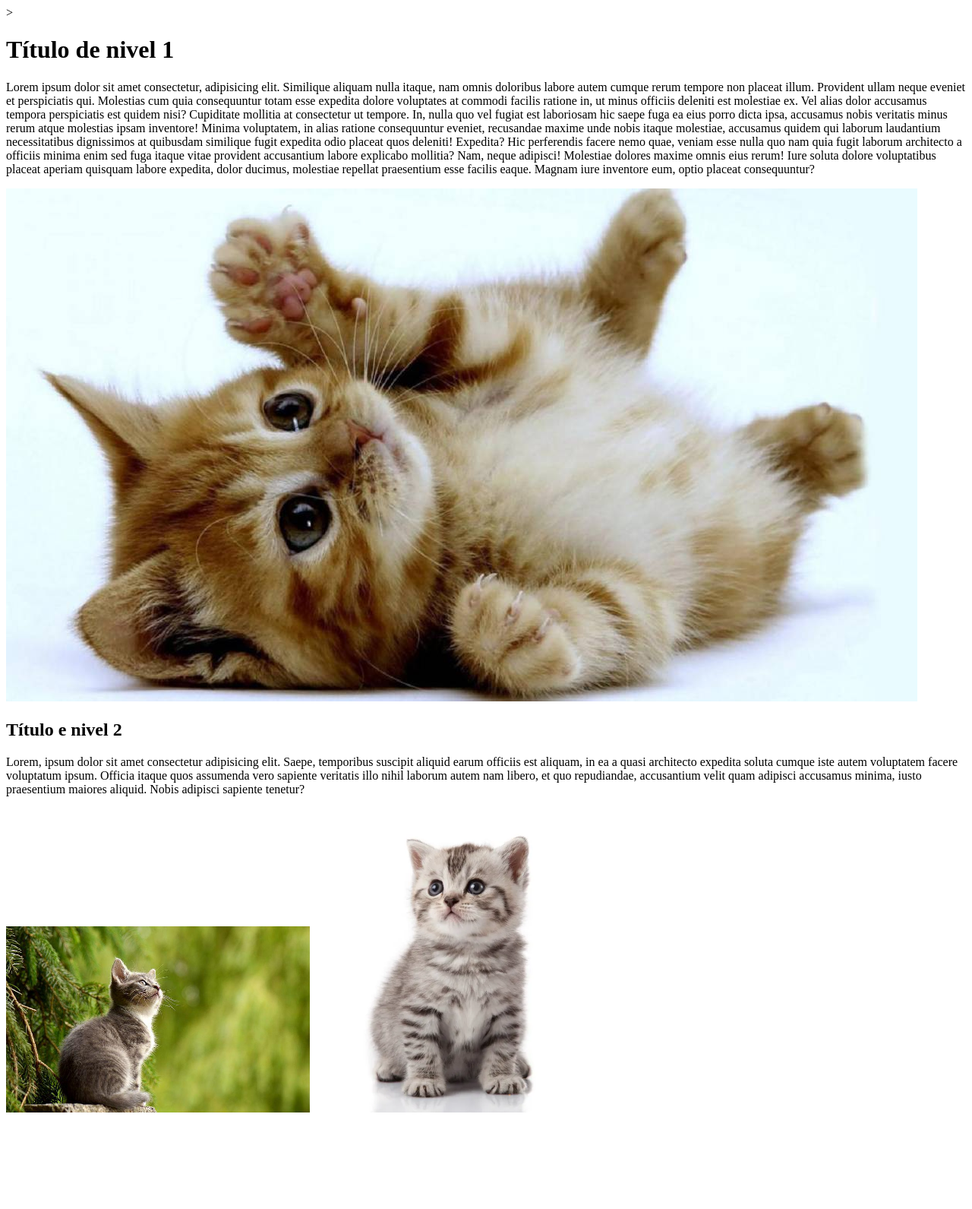
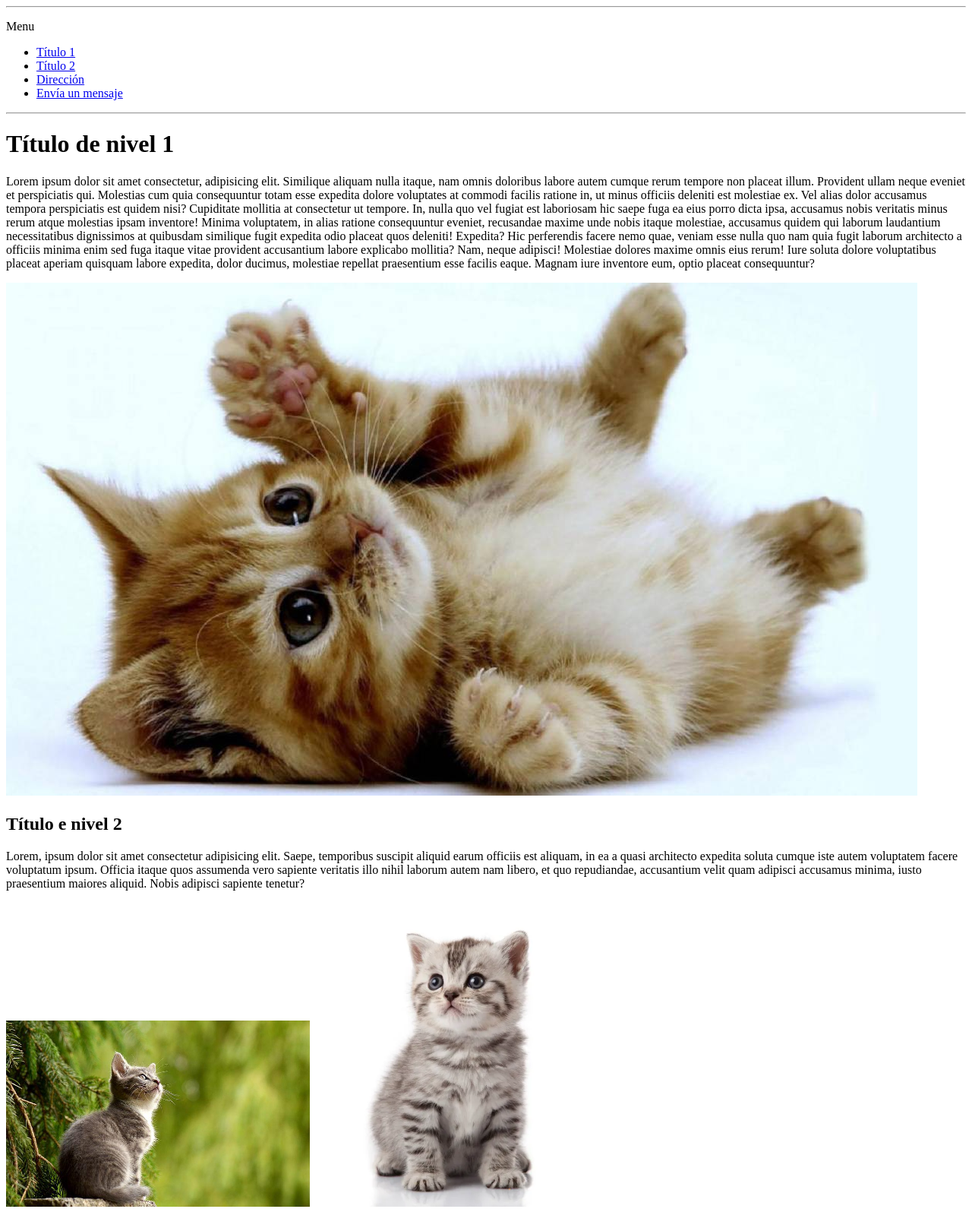
Before and after one commit to matiasnq/Clase-3--Tarea, a plain HTML site: page index.html in a window 1280 px wide. Shown: the whole page at 76% size. Before the commit the page ends 1476 px from the top, so only its background shows below. Drawn offline with Linux system fonts and the light colour scheme.

Commit message:
Parte de la clase 4

```diff
--- a/index.html
+++ b/index.html
@@ -12,22 +12,31 @@
     <link rel="manifest" href="/favicon/site.webmanifest">
     <meta name="msapplication-TileColor" content="#da532c">
 <meta name="theme-color" content="#ffffff">
-    <!--Fin favicon-->>
+    <!--Fin favicon-->
 </head>
 <body>
-    <h1>Título de nivel 1</h1>
+    <hr>
+    <p>Menu</p>
+    <ul>
+        <li><a href="#titulo1"> Título 1</a></li>
+        <li><a href="#titulo2"> Título 2</a></li>
+        <li><a href="https://www.google.com.ar/maps/place/ChangoM%C3%A2s/@-34.5735452,-58.611544,15z/data=!4m5!3m4!1s0x95bcb97019f0cb4b:0x2f1f59605e3580af!8m2!3d-34.5746623!4d-58.6113607">Dirección</a></li>
+        <li><a href="https://wa.me/+5491162220000?text=Me%20interesa%20el%20auto%20que%20estás%20vendiendo">Envía un mensaje</a></li>
+    </ul>
+    <hr>
+    <h1 id="titulo1">Título de nivel 1</h1>
     <p>Lorem ipsum dolor sit amet consectetur, adipisicing elit. Similique aliquam nulla itaque, nam omnis doloribus labore autem cumque rerum tempore non placeat illum. Provident ullam neque eveniet et perspiciatis qui.
     Molestias cum quia consequuntur totam esse expedita dolore voluptates at commodi facilis ratione in, ut minus officiis deleniti est molestiae ex. Vel alias dolor accusamus tempora perspiciatis est quidem nisi?
     Cupiditate mollitia at consectetur ut tempore. In, nulla quo vel fugiat est laboriosam hic saepe fuga ea eius porro dicta ipsa, accusamus nobis veritatis minus rerum atque molestias ipsam inventore!
     Minima voluptatem, in alias ratione consequuntur eveniet, recusandae maxime unde nobis itaque molestiae, accusamus quidem qui laborum laudantium necessitatibus dignissimos at quibusdam similique fugit expedita odio placeat quos deleniti! Expedita?
     Hic perferendis facere nemo quae, veniam esse nulla quo nam quia fugit laborum architecto a officiis minima enim sed fuga itaque vitae provident accusantium labore explicabo mollitia? Nam, neque adipisci!
     Molestiae dolores maxime omnis eius rerum! Iure soluta dolore voluptatibus placeat aperiam quisquam labore expedita, dolor ducimus, molestiae repellat praesentium esse facilis eaque. Magnam iure inventore eum, optio placeat consequuntur?</p>
-    <img src="/images/gatito1.jpg" alt="gatito1">
-    <h2>Título e nivel 2</h2>
+    <img src="images/gatito1.jpg" alt="gatito1">
+    <h2 id="titulo2">Título e nivel 2</h2>
     <p>Lorem, ipsum dolor sit amet consectetur adipisicing elit. Saepe, temporibus suscipit aliquid earum officiis est aliquam, in ea a quasi architecto expedita soluta cumque iste autem voluptatem facere voluptatum ipsum.
     Officia itaque quos assumenda vero sapiente veritatis illo nihil laborum autem nam libero, et quo repudiandae, accusantium velit quam adipisci accusamus minima, iusto praesentium maiores aliquid. Nobis adipisci sapiente tenetur?</p>
-    <img width="400px" src="/images/gatito2.jpg" alt="gatito2">
-    <img width="400px" src="/images/gatito3.jpg" alt="gatito3">
+    <img width="400px" src="images/gatito2.jpg" alt="gatito2">
+    <img width="400px" src="images/gatito3.jpg" alt="gatito3">
 
 </body>
 </html>
```
